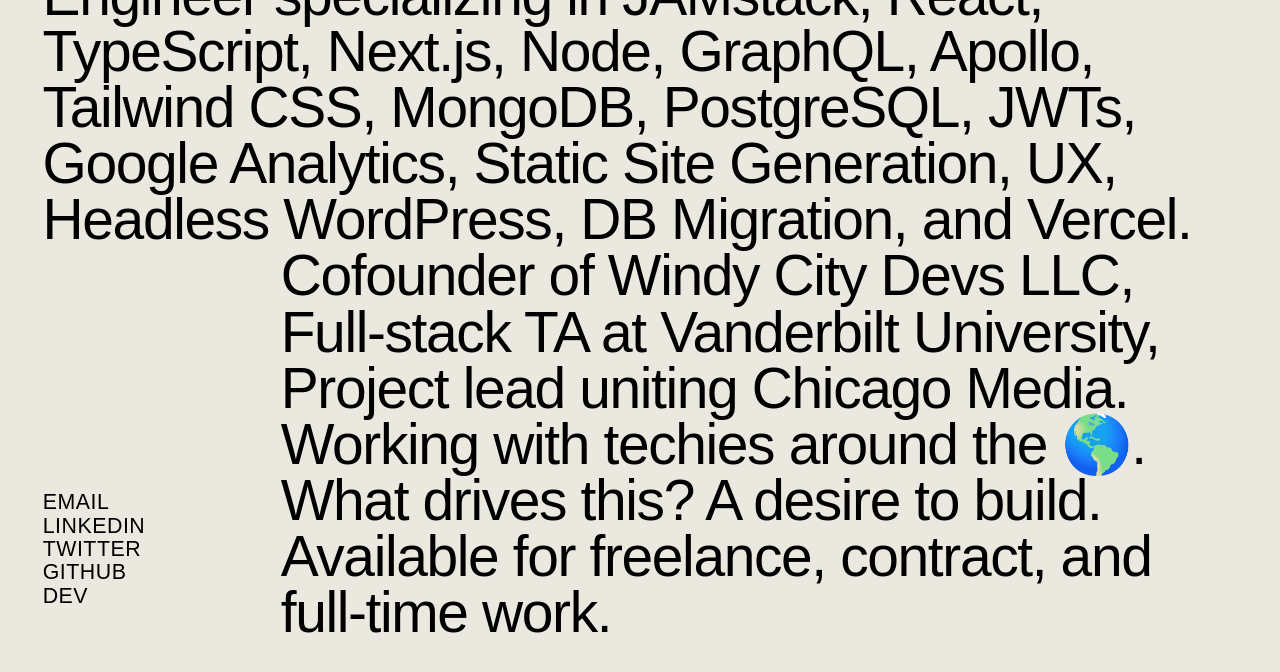
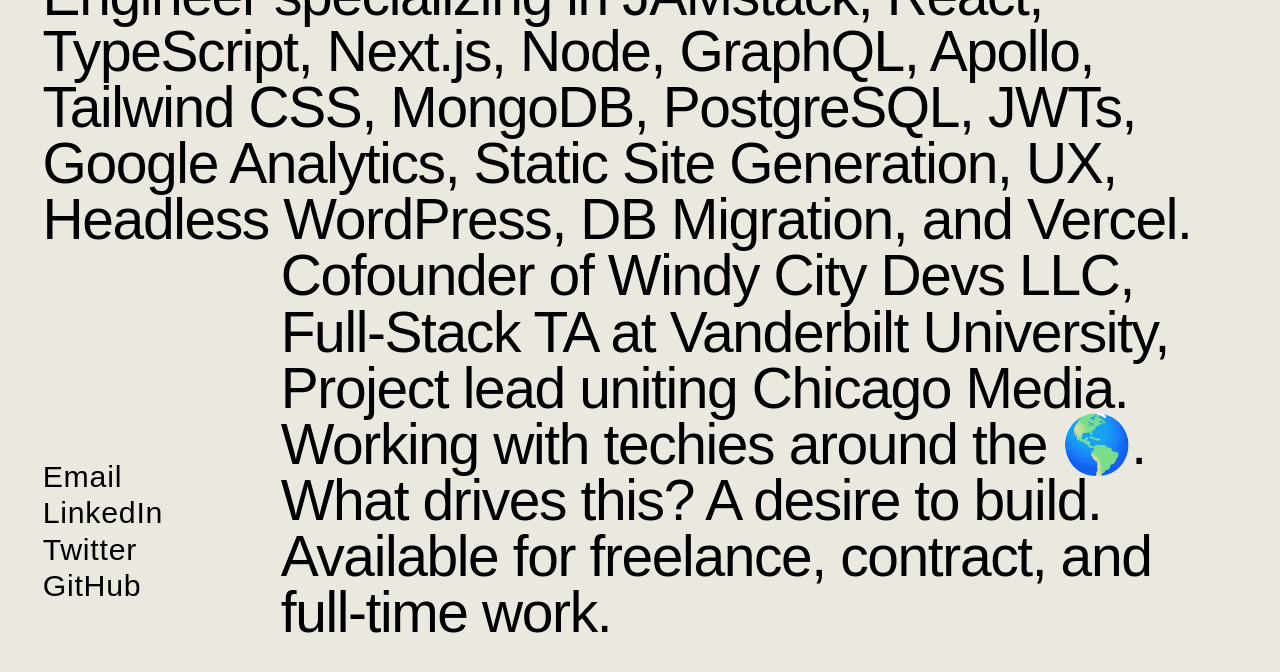
Before and after one commit to DopamineDriven/asross-portfolio, a Next.js app: page / in a window 1280 px wide. Shown: the part 674-1346 px from the top of the page. Built offline with nearby package versions, Linux system fonts and the light colour scheme; a web font is replaced by a local one.

Commit message:
updates to lead.tsx

```diff
--- a/components/lead.tsx
+++ b/components/lead.tsx
@@ -23,33 +23,27 @@ interface SocialContact {
 const socialSnippets: SocialContact[] = [
 	{
 		id: 0,
-		label: 'email',
+		label: 'Email',
 		target: '__blank',
 		href: 'mailto:andrew@windycitydevs.io'
 	},
 	{
 		id: 1,
-		label: 'linkedin',
+		label: 'LinkedIn',
 		target: '__blank',
 		href: 'https://www.linkedin.com/in/asross/'
 	},
 	{
 		id: 2,
-		label: 'twitter',
+		label: 'Twitter',
 		target: '__blank',
 		href: 'https://twitter.com/Dopamine_Driven'
 	},
 	{
 		id: 3,
-		label: 'github',
+		label: 'GitHub',
 		target: '__blank',
 		href: 'https://github.com/DopamineDriven'
-	},
-	{
-		id: 4,
-		label: 'dev',
-		target: '__blank',
-		href: 'https://dev.to/asross311'
 	}
 ];
 
@@ -84,7 +78,7 @@ const spanSnippets: LeadInterface[] = [
 	},
 	{
 		id: 7,
-		span: 'Full-stack TA at Vanderbilt University, '
+		span: 'Full-Stack TA at Vanderbilt University, '
 	},
 	{
 		id: 8,
@@ -123,9 +117,9 @@ const Lead = () => {
 
 	const socialMap = socialSnippets.map(constituent => {
 		return (
-			<div className='mt-socialMargin overflow-hidden block' key={constituent.id}>
+			<div className='mt-socialMargin overflow-x-hidden overflow-y-visible block' key={constituent.id}>
 				<a
-					className='block uppercase transform animate-hero hover:text-fiveOBlack'
+					className='block transform animate-hero hover:text-fiveOBlack'
 					target={constituent.target}
 					aria-label={constituent.label}
 					href={constituent.href}
@@ -178,8 +172,8 @@ const Lead = () => {
 					</span> */}
 				</p>
 				<div
-					className='text-customS font-somaRoman uppercase sm:leading-customSLH leading-customSLM tracking-wide block'
-					style={{ position: 'absolute', top: '91.28333vw', left: '3.33333vw' }}
+					className='sm:text-customSM text-customSM font-somaRoman sm:leading-customSLH leading-customSLM tracking-wide block'
+					style={{ position: 'absolute', top: '88.78333vw', left: '3.33333vw' }}
 				>
 					{socialMap}
 				</div>
--- a/tailwind.config.js
+++ b/tailwind.config.js
@@ -168,8 +168,8 @@ module.exports = {
 				tight: 1.2,
 				portfolio: '11vw',
 				headerP: '4.38298vw',
-				customSLH: '2.33333vw',
-				customSLM: '5.33333vw'
+				customSLH: '3.33333vw',
+				customSLM: '4.33333vw'
 			},
 			fontSize: {
 				smxmd: '0.9375rem',
@@ -182,7 +182,8 @@ module.exports = {
 				'10xl': '10rem',
 				custom: '20.41667vw',
 				customP: '4.44681vw',
-				customS: '1.66667vw'
+				customS: '2.06667vw',
+				customSM: '2.36667vw'
 			},
 			boxShadow: {
 				small: '0 5px 10px rgba(0, 0, 0, 0.12)',
```
